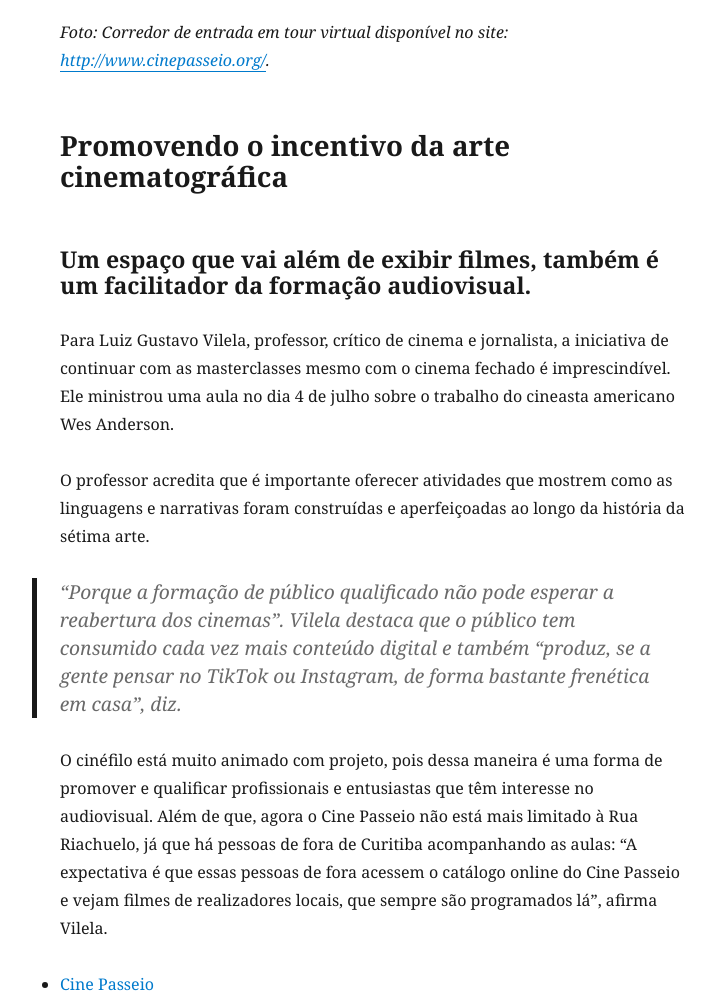
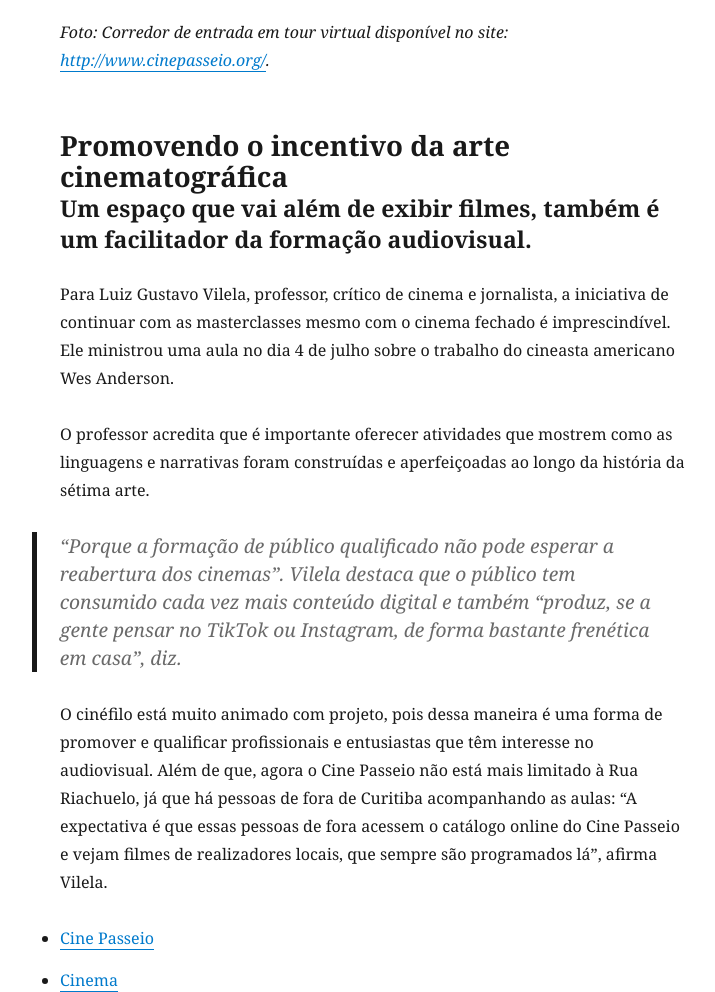
Before and after one commit to BrunoSaibert/blog-ket, a Gatsby site: page /cine-passeio-inova-com-projeto-virtual/ in a window 1280 px wide. Shown: the part 3080-4072 px from the top of the page, without its empty margins (265-980 px from the left). Built offline with nearby package versions, Linux system fonts and the light colour scheme; Gatsby itself is replaced by a stand-in of ours; some packages are replaced by stand-ins of ours.

Commit message:
Update Postagens “cine-passeio-inova-com-projeto-virtual”

```diff
--- a/content/blog/cine-passeio-inova-com-projeto-virtual.md
+++ b/content/blog/cine-passeio-inova-com-projeto-virtual.md
@@ -49,9 +49,8 @@ Marden diz que a iniciativa “Passeio em Casa” já é um sucesso. O conteúdo
 
 *Foto: Corredor de entrada em tour virtual disponível no site: <http://www.cinepasseio.org/>.*
 
-## Promovendo o incentivo da arte cinematográfica
-
-### Um espaço que vai além de exibir filmes, também é um facilitador da formação audiovisual.
+<h2>Promovendo o incentivo da arte cinematográfica <br />
+<small>Um espaço que vai além de exibir filmes, também é um facilitador da formação audiovisual.</small></h2>
 
 Para Luiz Gustavo Vilela, professor, crítico de cinema e jornalista, a iniciativa de continuar com as masterclasses mesmo com o cinema fechado é imprescindível. Ele ministrou uma aula no dia 4 de julho sobre o trabalho do cineasta americano Wes Anderson.
 
```
